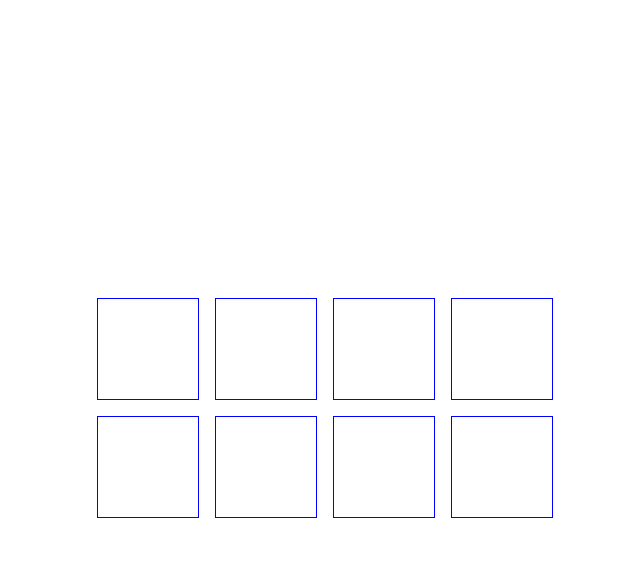
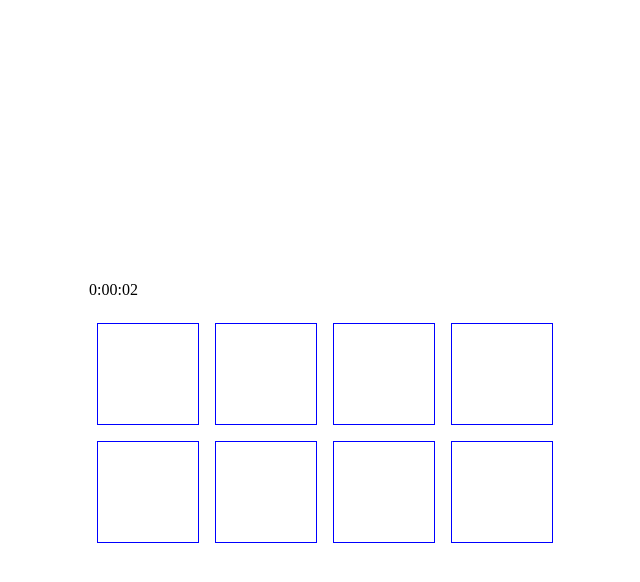
Before and after one commit to SedrlaP/pexeso, a React (Vite) app: page / in a window 1280 px wide. Both pictures are taken after a click on the button "START". Shown: the top 582 px of the page, without its empty margins (315-955 px from the left). Built offline with nearby package versions, Linux system fonts and the light colour scheme.

Commit message:
add array shuffling, add timer component, refactor generateCards function

```diff
--- a/src/App.jsx
+++ b/src/App.jsx
@@ -1,23 +1,20 @@
 import { useState, useEffect } from "react"
-import StartGameScreen from "./components/startGameScreen"
-import EndGameScreen from "./components/endGameScreen"
+import StartGameScreen from "./components/StartGameScreen"
+import EndGameScreen from "./components/EndGameScreen"
+import Timer from "./components/Timer"
 
-const DEFAULT_NUM_OF_PAIRS = 4
-const NUM_OF_ROWS = 2
-const NUM_OF_COLS = 4
+const DEFAULT_NUMBER_OF_CARDS = 8
 
 function App() {
   const [cards, setCards] = useState([])
   const [gameStarted, setGameStarted] = useState(false)
   const [gameArray, setGameArray] = useState([])
-  const [userInput, setUserInput] = useState(8)
+  const [userInput, setUserInput] = useState(DEFAULT_NUMBER_OF_CARDS)
 
 
-// najde počet řádků a sloupců podle počtu karet
-
+// Najde počet řádků a sloupců podle počtu karet
 function findNumOfRowsAndColumns(target) {
   if (target % 2 !== 0) {target += 1}
-    // Initialize variables to store the closest pair
     let closestPair = [1, target];
 
     // Iterate through potential factors up to the square root of the target
@@ -32,39 +29,41 @@ function findNumOfRowsAndColumns(target) {
             }
         }
     }
-
-    // Return the closest pair
     return closestPair;
 }
-
   useEffect(() => {
     generateCards(userInput)
-  }, [gameStarted])
+    console.log("karticky", cards)
+  }, [])
 
   useEffect(() => {
     const [rows, cols] = findNumOfRowsAndColumns(userInput)
     getGameArray(rows, cols)
-  }, [cards] )
+  }, [cards])
 
-  // generuje karty podle počtu párů
+
+  // Generuje karty podle počtu párů
 
   function generateCards(numOfCards) {
     const numOfPairs = numOfCards / 2
-    console.log("function runs")
-    setCards([])
+    const cardsArr = []
     let rid = 0
     for (let i = 0; i < numOfPairs; i++) {
-      setCards((prevState) => [
-        ...prevState,
-        { id: (rid += 1), value: i, turned: false },
-        { id: (rid += 1), value: i, turned: false },
-      ])
+      cardsArr.push({ id: (rid += 1), value: i, turned: false })
+      cardsArr.push({ id: (rid += 1), value: i, turned: false })
     }
+   shuffleArray(cardsArr)
   }
 
-  console.log("karty", cards)
+  function shuffleArray(array) {
+    for (let i = array.length - 1; i > 0; i--) {
+        const j = Math.floor(Math.random() * (i + 1));
+        [array[i], array[j]] = [array[j], array[i]];
+    }
+    setCards(array)
+}
 
-  // generuje 2D pole a vyplní je kartami
+  // Generuje 2D pole a vyplní je kartami
 
   function getGameArray(rows, columns) {
     const arr = []
@@ -94,7 +93,7 @@ function findNumOfRowsAndColumns(target) {
   }
 
 
-  // uloží otočené karty
+  // Uloží otočené karty
   const turnedCards = cards.filter((x) => x.turned === true)
 
   if (turnedCards.length === 2) {
@@ -104,7 +103,7 @@ function findNumOfRowsAndColumns(target) {
     }, "1000");
   }
 
-  // zkontroluje otočené karty, pokud jsou stejné smaže je z pole karet, pokud ne otočí se zpět
+  // Zkontroluje otočené karty, pokud jsou stejné smaže je z pole karet, pokud ne otočí se zpět
 
   function checkTurnedCards(firstCard, secondCard) {
     firstCard.value === secondCard.value
@@ -122,10 +121,6 @@ function findNumOfRowsAndColumns(target) {
         )
   }
 
-  console.log("otoceno", turnedCards)
-
-  console.log("gamearray", gameArray)
-
   function startGame(e) {
     e.preventDefault()
     setGameStarted(true)
@@ -135,15 +130,15 @@ function findNumOfRowsAndColumns(target) {
     setGameStarted(false)
   }
 
-  // vygeneruje elementy
+  // Vygeneruje elementy
   const gameElements = gameArray.map((x) => (
     <div className="row">
-      {x.map((card, idx) =>
+      {x.map((card) =>
         card ? (
           <div
+            key={card.id}
             onClick={() => handleCardClick(card)}
             className={"card " + (card.turned ? "show" : "hidden")}
-            key={idx}
           >
             {card.turned ? card.value : ""}
           </div>
@@ -160,10 +155,13 @@ function findNumOfRowsAndColumns(target) {
         <StartGameScreen startGame={startGame} userInput={userInput} handleState={setUserInput}/>
         :
         cards.length !== 0 ?
-        <div className="container">{gameElements}</div>
+        <>
+          <Timer timerStarted={gameStarted}/>
+          <div className="container">{gameElements}</div>
+        </>
         :
         <EndGameScreen restartGame={restartGame}/>
-       }
+      }
     </>
   )
 }
--- /dev/null
+++ b/src/components/Timer/index.jsx
@@ -0,0 +1,29 @@
+import { useState, useEffect } from "react";
+
+function Timer({timerStarted}) {
+     const [time, setTime] = useState(0);
+
+    useEffect(() => {
+      let intervalId;
+      if (timerStarted) {
+        intervalId = setInterval(() => setTime(time + 1), 1000);
+      }
+      return () => clearInterval(intervalId);
+    }, [timerStarted, time]);
+
+    // Výpočet hodin
+    const hours = Math.floor(time / 3600);
+
+    // Výpočet minut
+    const minutes = Math.floor((time % 3600) / 60);
+
+    // Výpočet sekund
+    const seconds = Math.floor((time % 60) / 1);
+
+    return (
+        <p>{hours}:{minutes.toString().padStart(2, "0")}:{seconds.toString().padStart(2, "0")}</p>
+    )
+
+}
+
+export default Timer
--- a/src/components/startGameScreen/index.jsx
+++ b/src/components/startGameScreen/index.jsx
@@ -4,7 +4,7 @@ function StartGameScreen(props) {
         <div className="container start">
           <h1>MEMORY GAME</h1>
           <form onSubmit={props.startGame}>
-            <label for="userInput">Number of cards</label>
+            <label htmlFor="userInput">Number of cards</label>
             <input type="text" id="userInput" value={props.userInput} onChange={(e) => props.handleState(e.target.value)} /><br />
             <button type="submit">START</button>
           </form>
```
